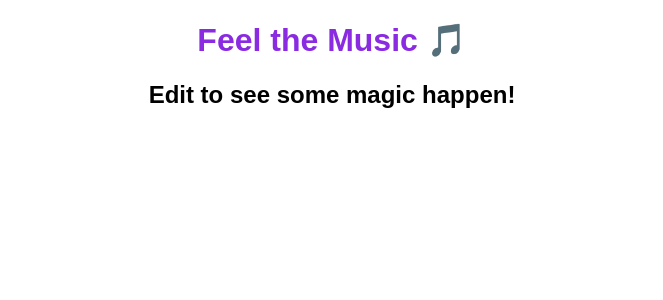
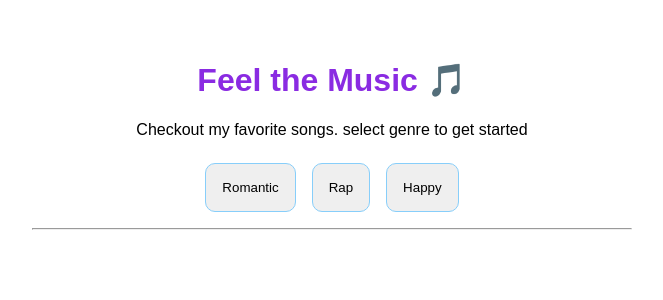
Before and after one commit to Raj-Thombare/Feel-the-Music, a React (Create React App) app: page / in a window 1280 px wide. Shown: the top 300 px of the page, without its empty margins (308-971 px from the left). Built offline with nearby package versions, Linux system fonts and the light colour scheme.

Commit message:
style: done

```diff
--- a/src/App.js
+++ b/src/App.js
@@ -3,8 +3,12 @@ import "./styles.css";
 export default function App() {
   return (
     <div className="App">
-      <h1 style={{ color: "blueviolet" }}>Feel the Music 🎵</h1>
-      <h2>Edit to see some magic happen!</h2>
+      <h1 style={{ color: "blueviolet" }}> Feel the Music 🎵 </h1>
+      <p>Checkout my favorite songs. select genre to get started</p>
+      <button> Romantic </button>
+      <button> Rap </button>
+      <button> Happy </button>
+      <hr />
     </div>
   );
 }
--- a/src/styles.css
+++ b/src/styles.css
@@ -1,4 +1,15 @@
 .App {
   font-family: sans-serif;
   text-align: center;
+  max-width: 600px;
+  margin: auto;
+  padding: 2rem;
 }
+
+button {
+  margin: 0.5rem;
+  padding: 1rem;
+  border-radius: 10px;
+  border: 1px solid lightskyblue;
+  cursor: pointer;
+}
```
